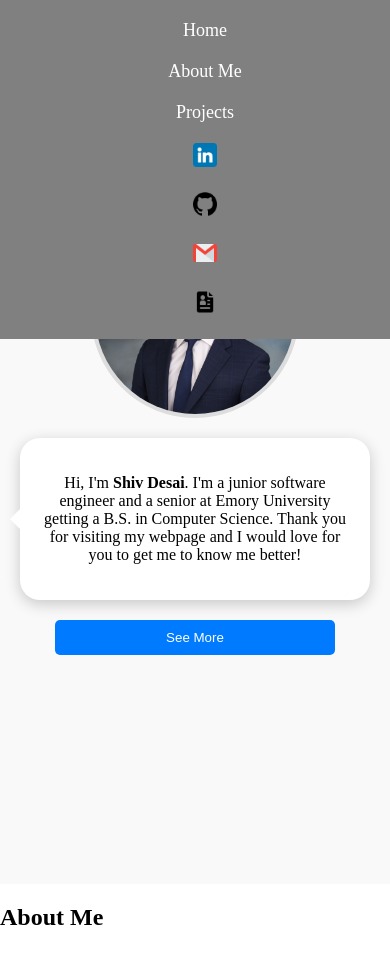
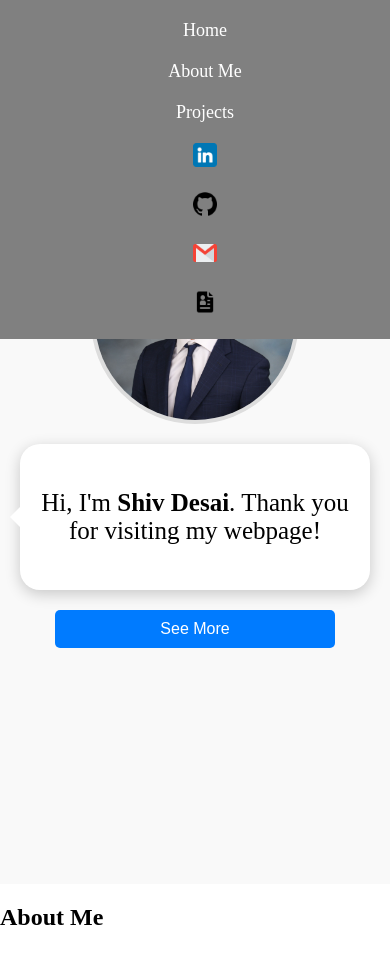
Before and after one commit to shivdesai99/My-Website, a React (Vite) app: page / in a window 390 px wide. Shown: the top 964 px of the page. Built offline with nearby package versions, Linux system fonts and the light colour scheme.

Commit message:
improved home page, and added animation to speech bubble

```diff
--- a/src/Introduction.css
+++ b/src/Introduction.css
@@ -15,16 +15,17 @@
 }
 
 .profile-photo {
-  width: 400px;
-  height: 400px;
+  width: 450px;
+  height: 450px;
   border-radius: 50%;
   object-fit: cover;
   border: 4px solid #ddd;
-  transition: border-color 0.3s ease;
+  transition: all 0.3s ease;
 }
 
 .profile-photo:hover {
   border-color: #007bff;
+  transform: scale(1.05);
 }
 
 .blurb-container {
@@ -34,32 +35,10 @@
   flex-direction: column;
   padding: 20px;
   margin-right: 200px;
+  font-size: 25px;
 }
 
-.speech-bubble {
-  position: relative;
-  background: #fff;
-  border-radius: 20px;
-  padding: 20px;
-  margin-left: 20px;
-  box-shadow: 0 4px 15px rgba(0, 0, 0, 0.2);
-  transition: all 0.3s ease;
-}
-
-.speech-bubble:hover {
-  transform: scale(1.05);
-}
-
-.speech-bubble:before {
-  content: '';
-  position: absolute;
-  left: -20px;
-  top: 50%;
-  transform: translateY(-50%);
-  border: 10px solid transparent;
-  border-right-color: #fff;
-}
-
+/* Button styling */
 .see-more-button {
   width: 80%;
   margin: 20px auto 0 auto;
@@ -70,11 +49,54 @@
   border-radius: 5px;
   cursor: pointer;
   transition: all 0.3s ease;
+  font-size: medium;
 }
 
 .see-more-button:hover {
   background-color: #0056b3;
   transform: scale(1.05);
+}
+
+.speech-bubble {
+  position: relative;
+  background: #fff;
+  border-radius: 20px;
+  padding: 20px;
+  margin-left: 20px;
+  box-shadow: 0 4px 15px rgba(0, 0, 0, 0.2);
+  transition: transform 0.3s ease;
+  text-align: center;
+  opacity: 0;
+
+  &:before {
+    content: '';
+    position: absolute;
+    left: -20px;
+    top: 50%;
+    transform: translateY(-50%);
+    border: 10px solid transparent;
+    border-right-color: #fff;
+  }
+}
+
+
+.speech-bubble.falling {
+  animation: fall 1.5s ease-out forwards, bobble 0.6s ease-in-out 1.5s;
+}
+
+@keyframes fall {
+  0% {
+    transform: translateY(-100vh);
+    opacity: 0;
+  }
+  80% {
+    transform: translateY(0);
+    opacity: 1;
+  }
+  100% {
+    transform: translateY(0);
+    opacity: 1;
+  }
 }
 
 @media (max-width: 768px) {
@@ -101,6 +123,18 @@
   .speech-bubble {
     margin-left: 0;
     margin-right: 0;
+    box-shadow: 0 4px 15px rgba(0, 0, 0, 0.2);
+    transition: none;
+  }
+
+  .speech-bubble:before {
+    content: '';
+    position: absolute;
+    left: -20px;
+    top: 50%;
+    transform: translateY(-50%);
+    border: 10px solid transparent;
+    border-right-color: #fff;
   }
 
   .see-more-button {
@@ -108,4 +142,8 @@
     margin-left: auto;
     margin-right: auto;
   }
+
+  .speech-bubble:hover {
+    transform: none;
+  }
 }
--- a/src/Introduction.jsx
+++ b/src/Introduction.jsx
@@ -1,8 +1,18 @@
-import React from 'react';
+import React, { useEffect, useState } from 'react';
 import './Introduction.css';
 import ProfessionalPhoto from './assets/ProfessionalPhoto.jpg';
 
 const Introduction = () => {
+  const [animate, setAnimate] = useState(false);
+
+  useEffect(() => {
+    const timer = setTimeout(() => {
+      setAnimate(true);
+    }, 300);
+
+    return () => clearTimeout(timer);
+  }, []);
+
   const handleScroll = () => {
     document.getElementById('about-me').scrollIntoView({ behavior: 'smooth' });
   };
@@ -13,17 +23,17 @@ const Introduction = () => {
         <img src={ProfessionalPhoto} alt="My Photo" className="profile-photo" />
       </div>
       <div className="blurb-container">
-        <div className="speech-bubble">
+        <div className={`speech-bubble ${animate ? 'falling' : ''}`}>
           <p>
-            Hi, I'm <strong>Shiv Desai</strong>. I'm a junior software engineer and a senior at Emory University getting a B.S. in Computer Science. Thank you for visiting my webpage and I would love for you to get me to know me better!
+            Hi, I'm <strong>Shiv Desai</strong>. Thank you for visiting my webpage!
           </p>
         </div>
         <button
-            className="see-more-button"
-            onClick={handleScroll}
-            aria-label="Scroll to the next section"
-            >
-            See More
+          className="see-more-button"
+          onClick={handleScroll}
+          aria-label="Scroll to the next section"
+        >
+          See More
         </button>
       </div>
     </div>
```
